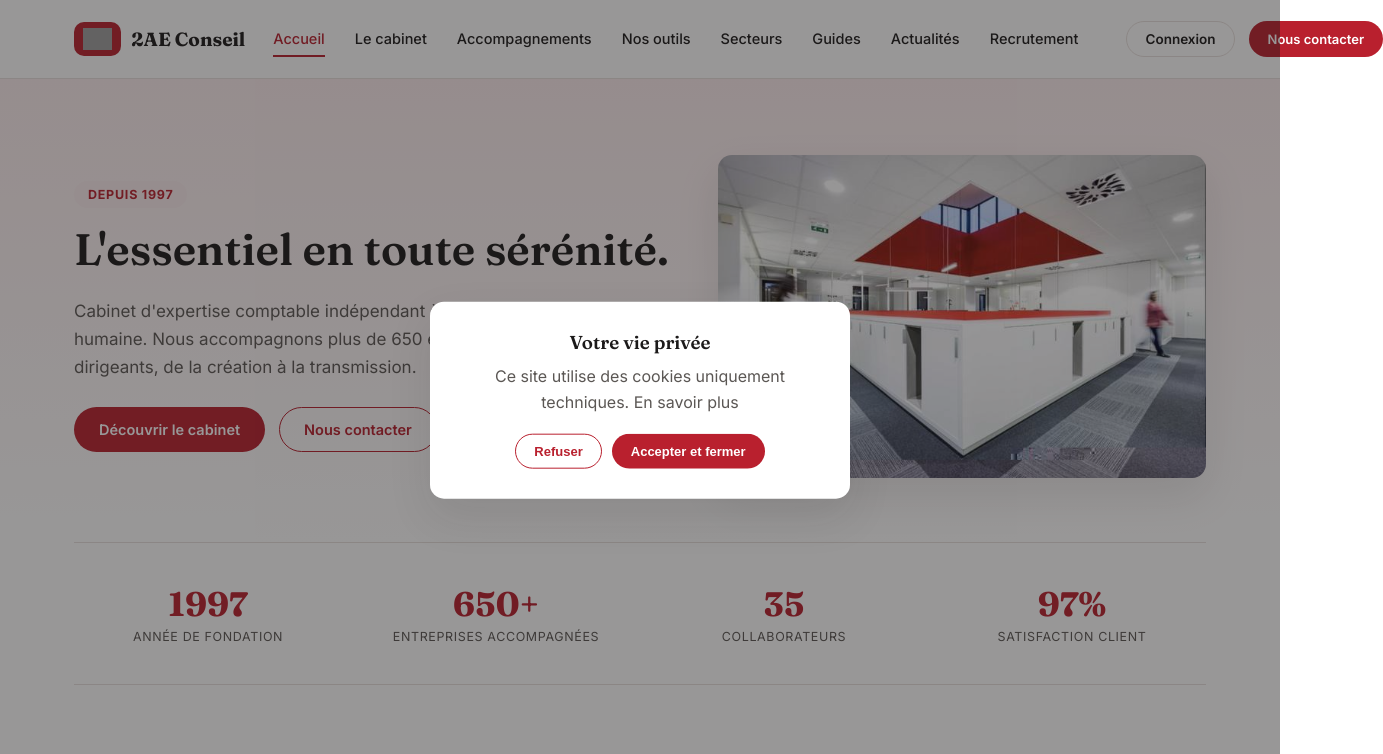
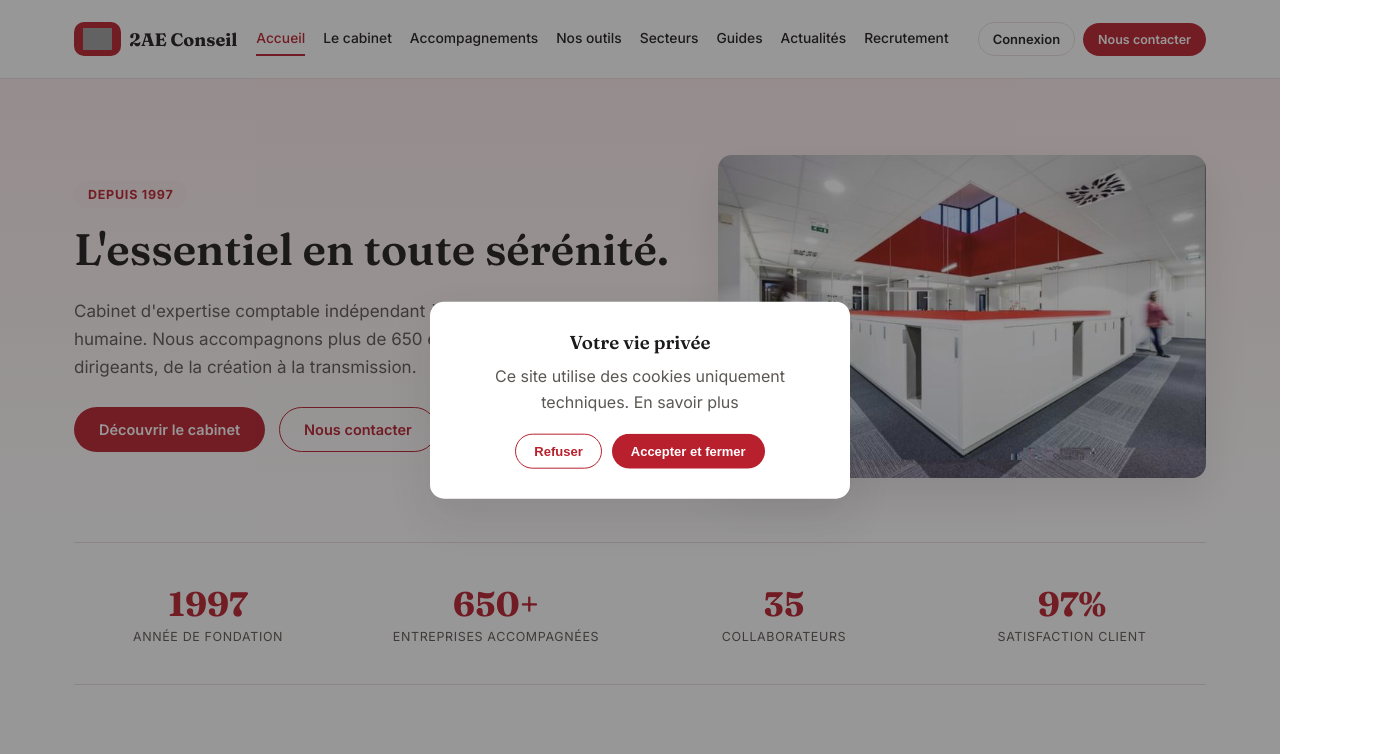
Before and after one commit to alexchoimet10-cmyk/2ae-conseil-, a plain HTML site: page index.html in a window 1280 px wide. Shown: the top 754 px of the page, 1383 px wide, since content can reach past the window. Drawn offline with Linux system fonts and the light colour scheme; grey boxes are pictures that could not be loaded.

Commit message:
Nav : reduction espacements

```diff
--- a/styles.css
+++ b/styles.css
@@ -33,21 +33,22 @@ ul { padding-left: 1.2em; color: var(--grey); line-height: 1.7; }
 
 /* ---------- NAV ---------- */
 .nav { position: sticky; top: 0; z-index: 50; background: var(--white); border-bottom: 1px solid var(--line); }
-.nav__inner { display: flex; align-items: center; justify-content: space-between; height: 78px; gap: 28px; }
-.logo { display: flex; align-items: center; gap: 10px; font-family: 'Fraunces', serif; font-weight: 700; font-size: 19px; color: var(--ink); flex-shrink: 0; }
+.nav__inner { display: flex; align-items: center; justify-content: space-between; height: 78px; gap: 16px; }
+.logo { display: flex; align-items: center; gap: 8px; font-family: 'Fraunces', serif; font-weight: 700; font-size: 18px; color: var(--ink); flex-shrink: 0; }
 .logo img { height: 34px; width: auto; }
 .logo__badge { display: flex; align-items: center; justify-content: center; background: var(--red); border-radius: 10px; padding: 6px 9px; }
 .logo__badge img { height: 22px; width: auto; display: block; }
 .footer .logo__badge { background: var(--white); }
-.nav__links { display: flex; align-items: center; gap: 30px; margin: 0 auto; }
-.nav__links a { font-size: 14.5px; font-weight: 500; color: var(--ink); padding: 8px 0; border-bottom: 2px solid transparent; white-space: nowrap; }
+.nav__links { display: flex; align-items: center; gap: 18px; margin: 0 auto; }
+.nav__links a { font-size: 13.8px; font-weight: 500; color: var(--ink); padding: 8px 0; border-bottom: 2px solid transparent; white-space: nowrap; }
 .nav__links a:hover, .nav__links a.is-active { border-bottom-color: var(--red); color: var(--red); }
-.nav__actions { display: flex; align-items: center; gap: 14px; flex-shrink: 0; margin-left: 20px; }
+.nav__actions { display: flex; align-items: center; gap: 8px; flex-shrink: 0; margin-left: 10px; }
+.nav__actions .btn--sm { padding: 8px 14px; font-size: 12.5px; }
 .nav__burger { display: none; }
 
 /* ---------- NAV : menu Connexion (portails clients) ---------- */
 .nav__login { position: relative; }
-.nav__login-btn { font-family: inherit; font-size: 13.5px; font-weight: 600; color: var(--ink); background: var(--white); border: 1.5px solid var(--line); border-radius: 999px; padding: 9px 18px; cursor: pointer; white-space: nowrap; transition: border-color .15s ease, color .15s ease; }
+.nav__login-btn { font-family: inherit; font-size: 13px; font-weight: 600; color: var(--ink); background: var(--white); border: 1.5px solid var(--line); border-radius: 999px; padding: 8px 14px; cursor: pointer; white-space: nowrap; transition: border-color .15s ease, color .15s ease; }
 .nav__login-btn:hover, .nav__login.is-open .nav__login-btn { border-color: var(--red); color: var(--red); }
 .nav__login-menu { position: absolute; top: calc(100% + 10px); right: 0; background: var(--white); border: 1px solid var(--line); border-radius: 12px; box-shadow: var(--shadow); min-width: 240px; padding: 8px; display: none; z-index: 60; }
 .nav__login.is-open .nav__login-menu { display: block; }
```
